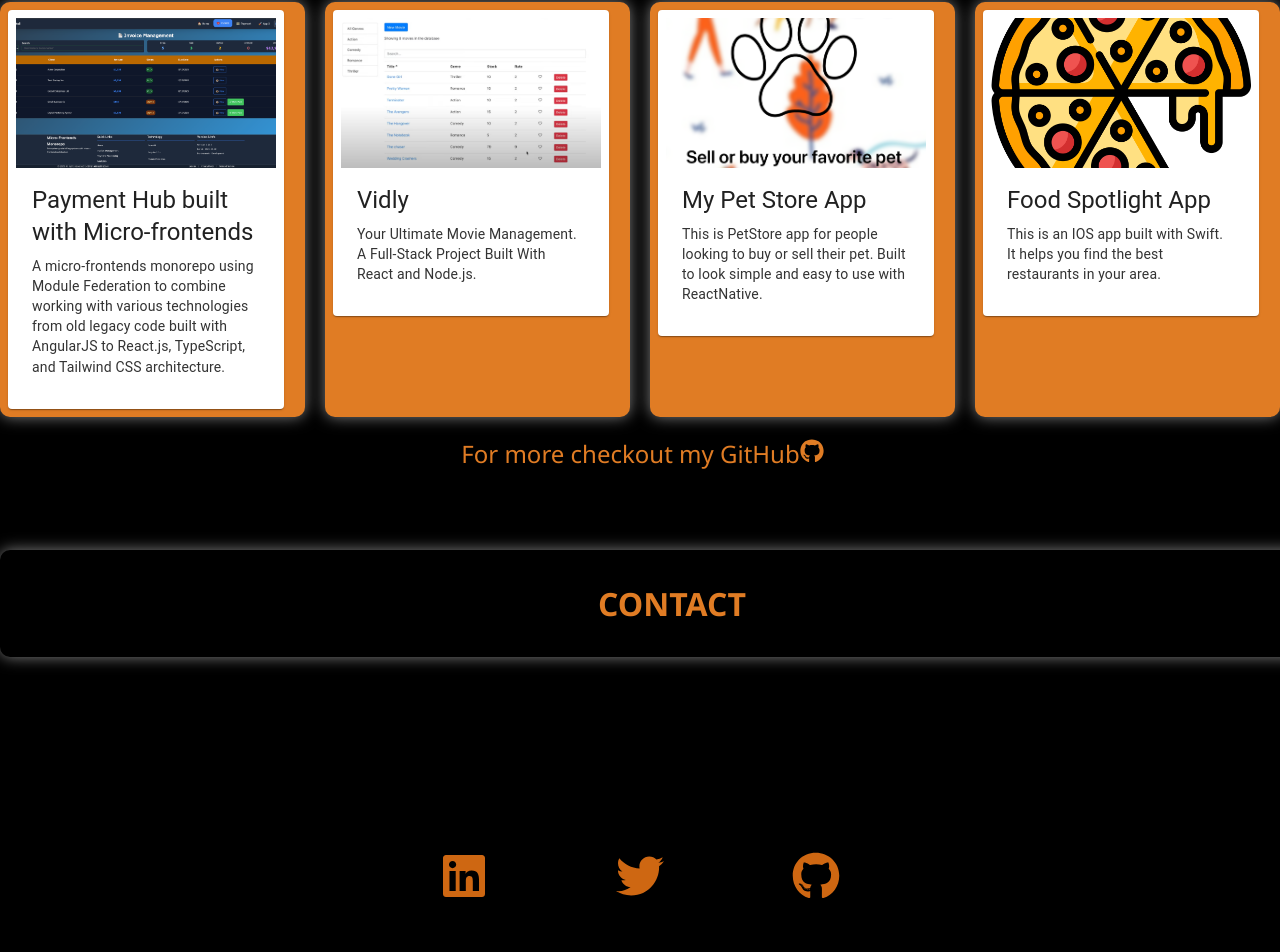
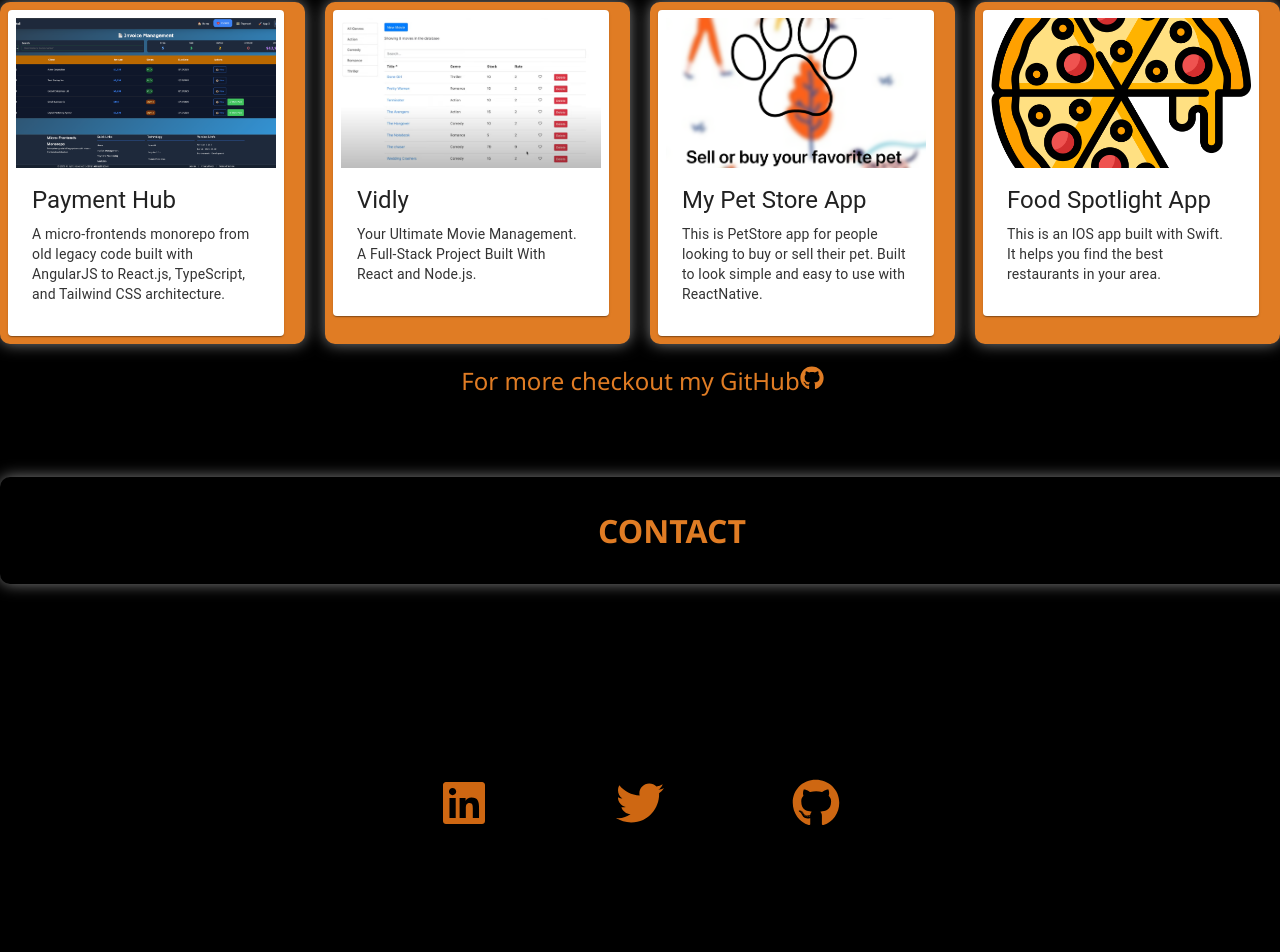
Before and after one commit to omarome/portfolio, a React (Create React App) app: page / in a window 1280 px wide. Shown: the part 3624-4576 px from the top of the page. Built offline with nearby package versions, Linux system fonts and the light colour scheme.

Commit message:
removed extra details from the monorepo project image.

```diff
--- a/src/components/Projects.js
+++ b/src/components/Projects.js
@@ -12,9 +12,9 @@ import '../style/Projects.css';
 const projects = [
   {
     image: PaymentHubImage,
-    name: 'Payment Hub built with Micro-frontends',
-    description: 'A micro-frontends monorepo using Module Federation to combine working with various technologies from old legacy code built with AngularJS to React.js, TypeScript, and Tailwind CSS architecture.',
-    url: 'https://github.com/omarome/micro-frontends-monorepo'
+    name: 'Payment Hub',
+    description: 'A micro-frontends monorepo from old legacy code built with AngularJS to React.js, TypeScript, and Tailwind CSS architecture.',
+    url: 'https://github.com/omarome/micro-frontends-monorepo/blob/master/README.md'
   },
   {
     image: MovieAppImage,
```
